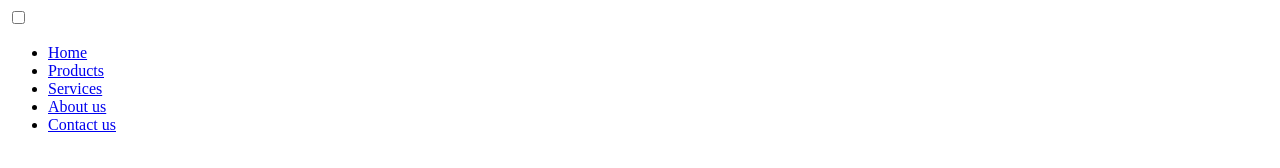
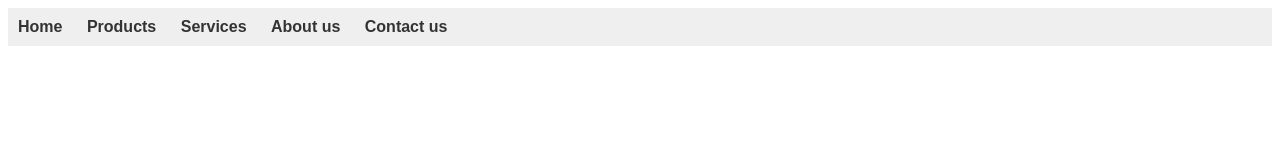
Before and after one commit to JagaPrasannaa/core, a plain HTML site: page html/resp.html in a window 1280 px wide. Drawn offline with Linux system fonts and the light colour scheme.

Commit message:
respchange

```diff
--- a/html/resp.html
+++ b/html/resp.html
@@ -4,7 +4,7 @@
         <title></title>
         <meta charset="UTF-8">
         <meta name="viewport" content="width=device-width, initial-scale=1">
-        <link href="css/style.css" rel="stylesheet">
+        <link href="../css/reps.css" rel="stylesheet">
     </head>
     <body>
         <input type="checkbox" id="menu-btn"/>
```
